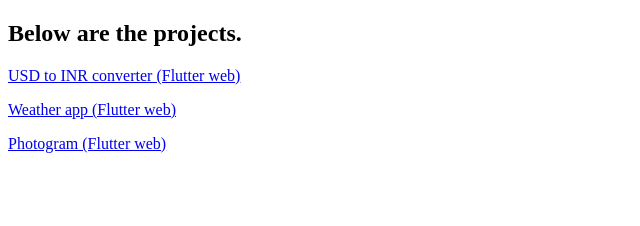
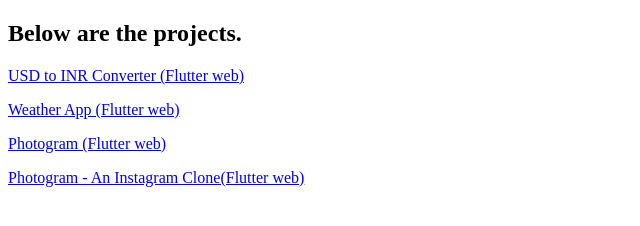
Before and after one commit to premchandsharma/premchandsharma.github.io, a plain HTML site: page index.html in a window 1280 px wide. Shown: the whole page, without its empty margins (0-640 px from the left). Drawn offline with Linux system fonts and the light colour scheme.

Commit message:
added shopping app flutter to homepage

```diff
--- a/index.html
+++ b/index.html
@@ -7,8 +7,9 @@
 </head>
 <body>
     <h2>Below are the projects.</h2>
-    <p><a href="usd_to_inr_flutter\index.html">USD to INR converter (Flutter web)</a></p>
-    <p><a href="weather_app_flutter\index.html">Weather app (Flutter web)</a></p>
-    <p><a href="photogram_flutter\index.html">Photogram (Flutter web)</a></p>
+    <p><a href="usd_to_inr_flutter\index.html">USD to INR Converter (Flutter web)</a></p>
+    <p><a href="weather_app_flutter\index.html">Weather App (Flutter web)</a></p>
+    <p><a href="shopping_app_flutter/index.html">Photogram (Flutter web)</a></p>
+    <p><a href="photogram_flutter\index.html">Photogram - An Instagram Clone(Flutter web)</a></p>
 </body>
 </html>
```
